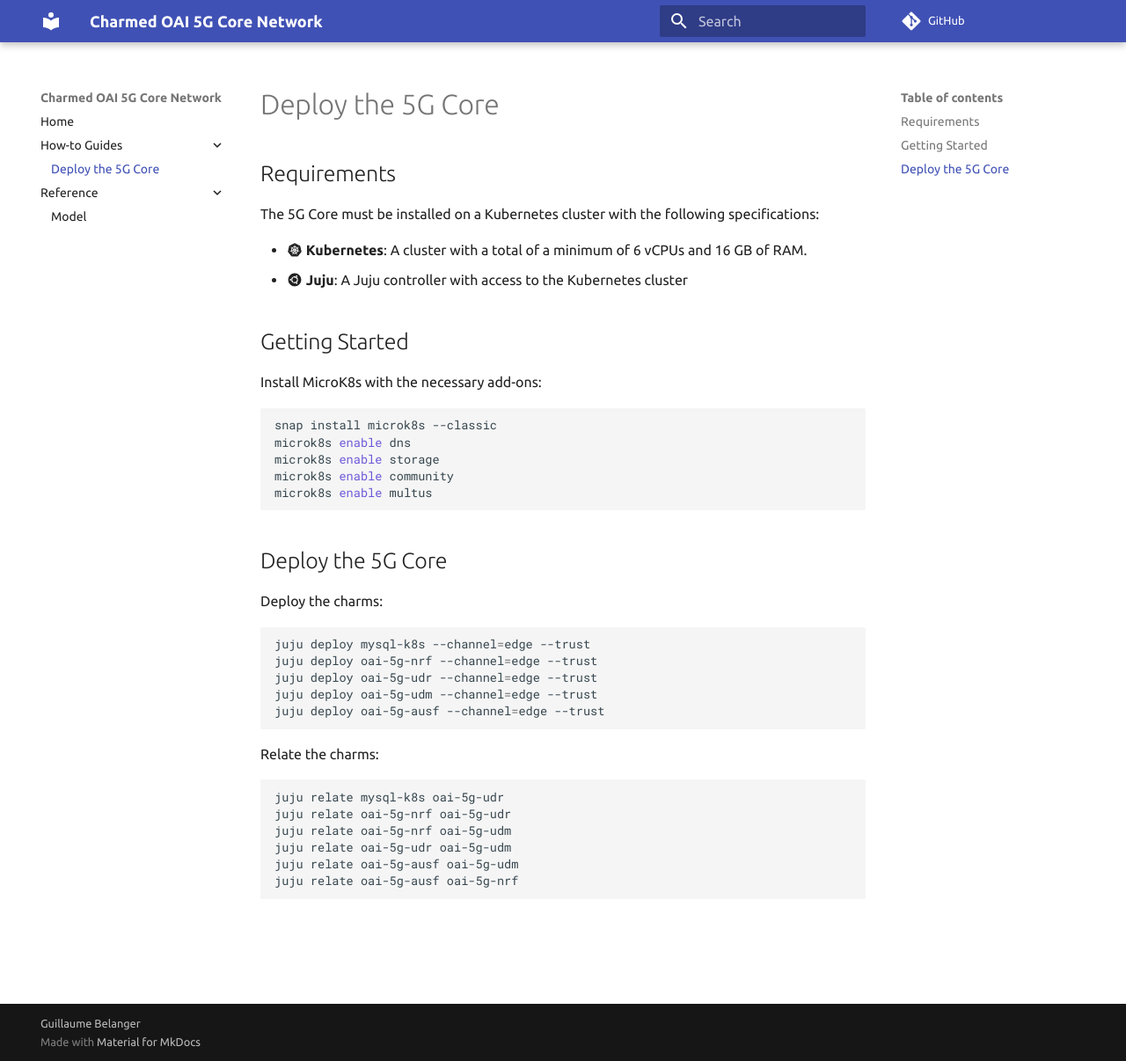
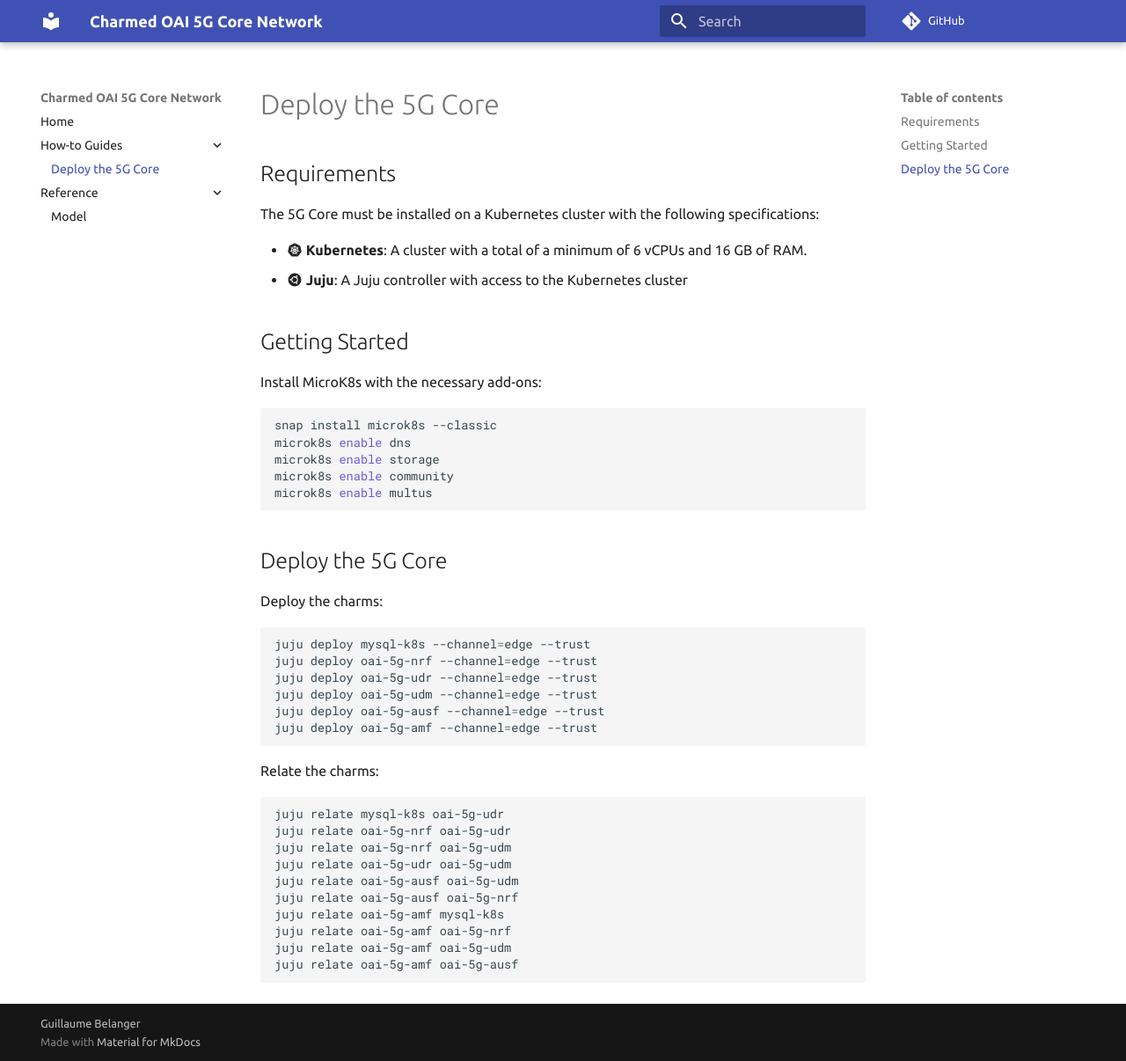
Before and after one commit to gruyaume/charmed-oai-5g, an MkDocs documentation site: the page built from docs/how-to/deploy_charmed_oai_5g.md, in a window 1280 px wide and 1206 px high. Shown: the whole window at 88% size. Built offline with MkDocs 1.6.1 and Material for MkDocs 9.7.7, drawn with Linux system fonts in a browser that asks for light colours; comment, search, counter and statistics services are not loaded.

````diff
--- a/docs/how-to/deploy_charmed_oai_5g.md
+++ b/docs/how-to/deploy_charmed_oai_5g.md
@@ -29,6 +29,7 @@ juju deploy oai-5g-nrf --channel=edge --trust
 juju deploy oai-5g-udr --channel=edge --trust
 juju deploy oai-5g-udm --channel=edge --trust
 juju deploy oai-5g-ausf --channel=edge --trust
+juju deploy oai-5g-amf --channel=edge --trust
 ```
 
 Relate the charms:
@@ -40,4 +41,8 @@ juju relate oai-5g-nrf oai-5g-udm
 juju relate oai-5g-udr oai-5g-udm
 juju relate oai-5g-ausf oai-5g-udm
 juju relate oai-5g-ausf oai-5g-nrf
+juju relate oai-5g-amf mysql-k8s
+juju relate oai-5g-amf oai-5g-nrf
+juju relate oai-5g-amf oai-5g-udm
+juju relate oai-5g-amf oai-5g-ausf
 ```
````
Also changed, not shown: README.md (+4 -0 lines), docs/reference/model.md (+4 -0 lines).
